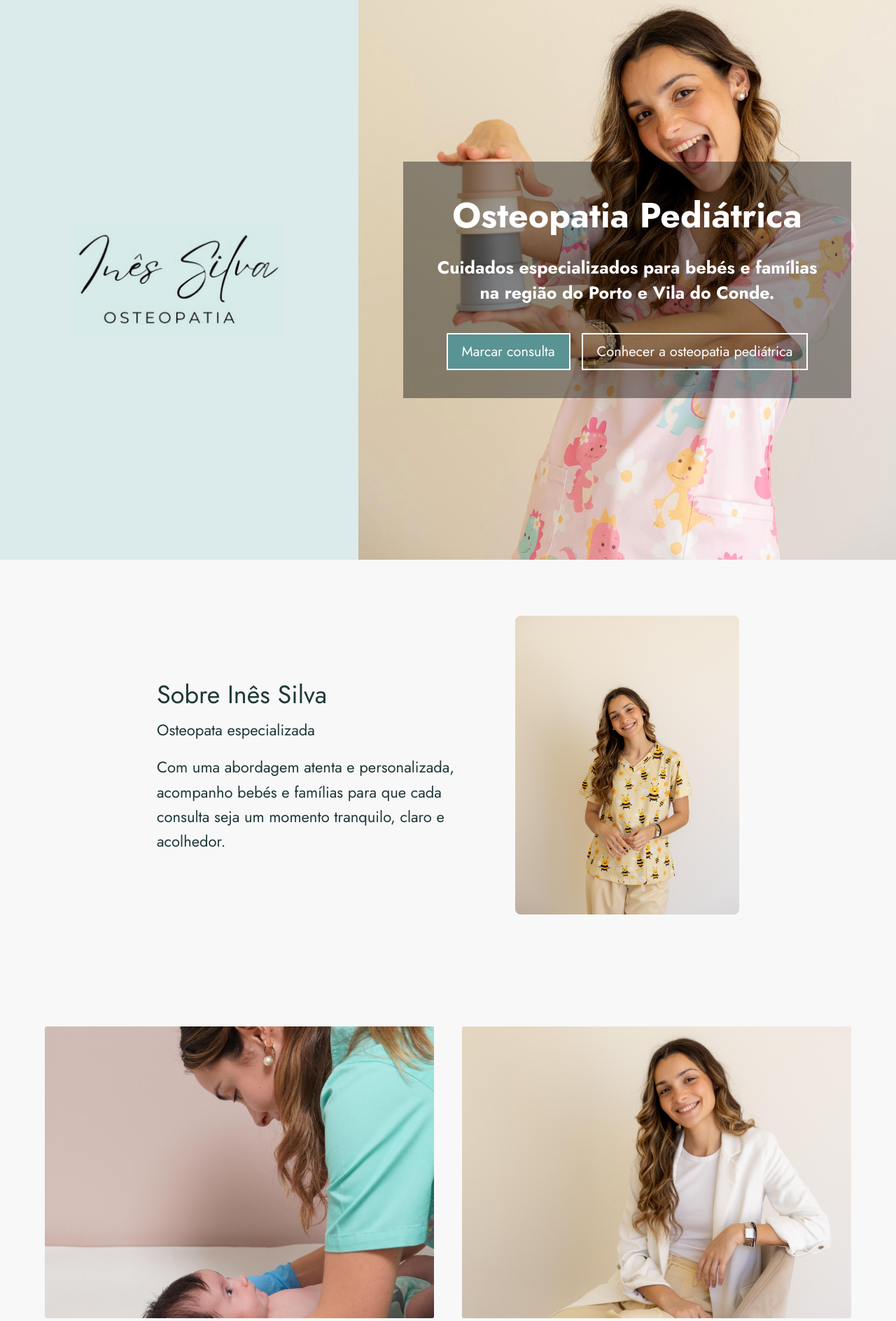
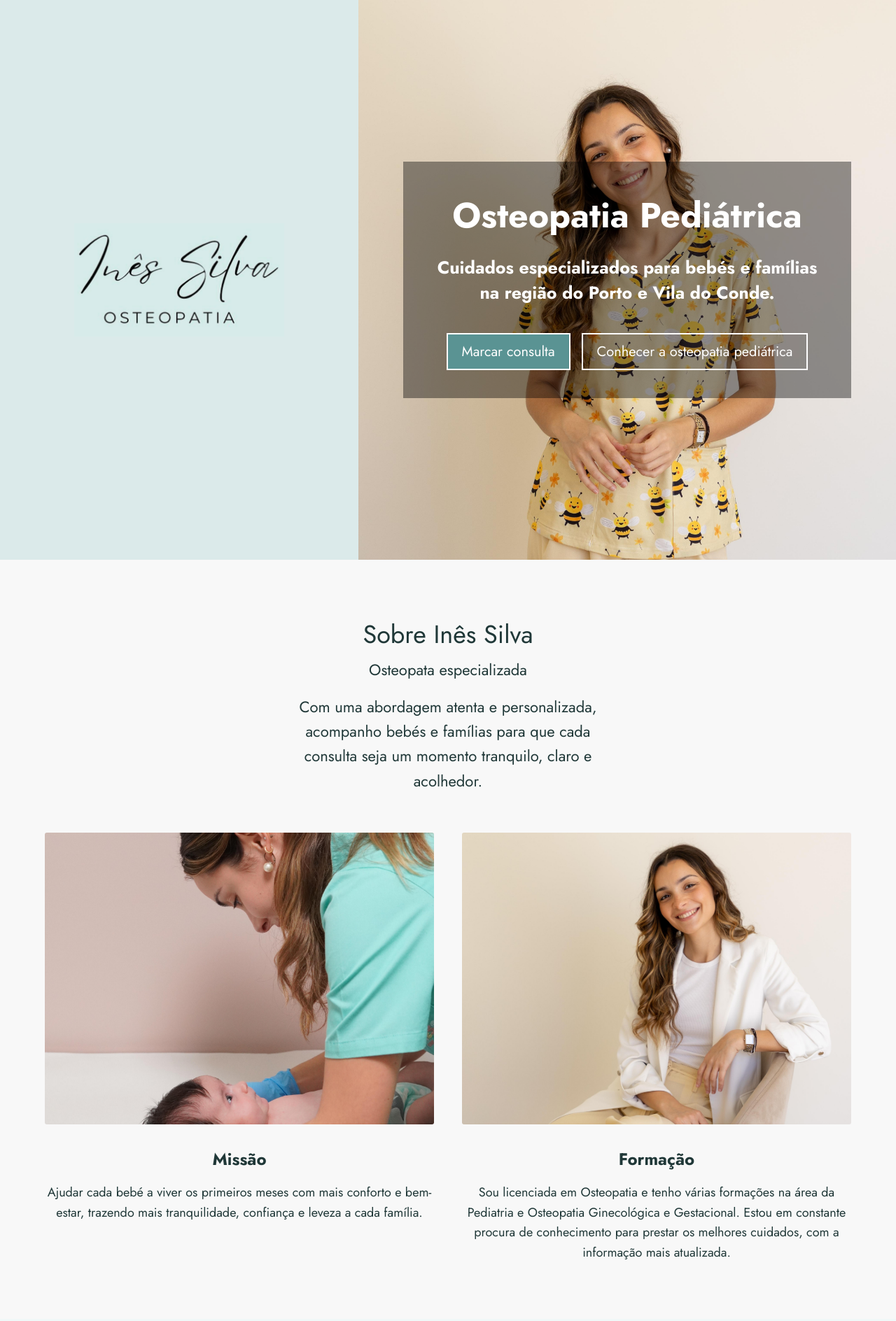
Before and after one commit to WOH2021/inesosteopata, a PHP site: page / in a window 1280 px wide. Shown: the part 64-1952 px from the top of the page at 70% size. Run offline with PHP 8.4, Linux system fonts and the light colour scheme.

Commit message:
Group about content into full-page section
Co-authored-by: Copilot <223556219+Copilot@users.noreply.github.com>

```diff
--- a/index.html
+++ b/index.html
@@ -62,28 +62,27 @@
   </div>
 
   <main id="main-content">
-  <div id="about">
+  <section id="about">
     <div class="about-content">
       <div class="about-copy">
         <h2>Sobre Inês Silva</h2>
         <p class="about-role">Osteopata especializada</p>
         <p>Com uma abordagem atenta e personalizada, acompanho bebés e famílias para que cada consulta seja um momento tranquilo, claro e acolhedor.</p>
       </div>
-      <img class="content-photo about-photo" src="assets/images/Ines-profile-pic2.jpeg" alt="Inês Silva, osteopata especializada">
     </div>
-  </div>
-  <div class="threecolumncontainer">
-    <div class="column">
-      <img class="columnimagecontainer mission-photo" src="assets/images/Ines-baby-pic.jpeg" alt="Inês Silva, osteopata pediátrica">
-      <h2>Missão</h2>
-      <p>Ajudar cada bebé a viver os primeiros meses com mais conforto e bem-estar, trazendo mais tranquilidade, confiança e leveza a cada família.</p>
+    <div class="about-highlights">
+      <div class="column">
+        <img class="columnimagecontainer mission-photo" src="assets/images/Ines-baby-pic.jpeg" alt="Inês Silva, osteopata pediátrica">
+        <h3>Missão</h3>
+        <p>Ajudar cada bebé a viver os primeiros meses com mais conforto e bem-estar, trazendo mais tranquilidade, confiança e leveza a cada família.</p>
       </div>
       <div class="column">
         <img class="columnimagecontainer training-photo" src="assets/images/Ines-profile-pic.jpeg" alt="Inês Silva">
-        <h2>Formação</h2>
+        <h3>Formação</h3>
         <p>Sou licenciada em Osteopatia e tenho várias formações na área da Pediatria e Osteopatia Ginecológica e Gestacional. Estou em constante procura de conhecimento para prestar os melhores cuidados, com a informação mais atualizada.</p>
       </div>
     </div>
+  </section>
     <div id="pediatrica">
       <div class="section-intro">
         <h2>Osteopatia Pediátrica</h2>
--- a/style.css
+++ b/style.css
@@ -114,7 +114,7 @@ body {
 
 #imagelanding {
   min-height: clamp(25rem, 65svh, 42rem);
-  background: url("assets/images/Ines-teaser-pic.jpeg?v=1.3") center 70% / cover;
+  background: url("assets/images/Ines-profile-pic2.jpeg?v=1.1") center 55% / cover;
 }
 
 .int {
@@ -180,22 +180,25 @@ body {
 }
 
 #about,
-.threecolumncontainer,
 #pediatrica,
 #workshop,
 #contact {
+  min-height: calc(100svh - 4rem);
   padding: var(--section-space) var(--page-gutter);
   scroll-margin-top: 4.5rem;
   text-align: center;
 }
 
 #about,
-.threecolumncontainer,
 #workshop {
   background: #f8f8f8;
 }
 
 #about {
+  display: flex;
+  flex-direction: column;
+  justify-content: center;
+  gap: clamp(2rem, 5vw, 3.5rem);
   font-size: clamp(1.125rem, 3vw, 1.375rem);
 }
 
@@ -220,10 +223,6 @@ body {
 }
 
 .about-content {
-  display: flex;
-  flex-direction: column;
-  align-items: center;
-  gap: clamp(1.5rem, 4vw, 3rem);
   max-width: 62rem;
   margin: 0 auto;
 }
@@ -235,12 +234,7 @@ body {
   object-fit: cover;
 }
 
-.about-photo {
-  aspect-ratio: 3 / 4;
-  object-position: center 55%;
-}
-
-.threecolumncontainer {
+.about-highlights {
   display: flex;
   flex-wrap: wrap;
   justify-content: center;
@@ -267,7 +261,7 @@ body {
   object-position: center 42%;
 }
 
-.column h2 {
+.column h3 {
   margin: 1.5rem 0 0;
   font-size: clamp(1.35rem, 3vw, 1.5rem);
 }
@@ -512,10 +506,10 @@ footer {
     }
 
     #about,
-    .threecolumncontainer,
     #pediatrica,
     #workshop,
     #contact {
+      min-height: calc(100svh - 9rem);
       scroll-margin-top: 9.5rem;
     }
 
@@ -535,13 +529,7 @@ footer {
   }
 
   .about-content {
-    flex-direction: row;
-    justify-content: center;
-    text-align: left;
-  }
-
-  .about-photo {
-    width: min(35%, 20rem);
+    text-align: center;
   }
 }
 
```
Also changed, not shown: assets/images/Ines-teaser-pic.jpeg.
